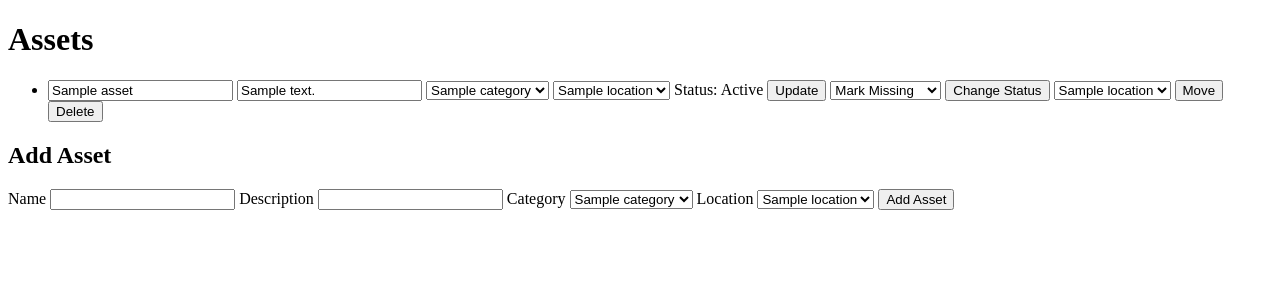
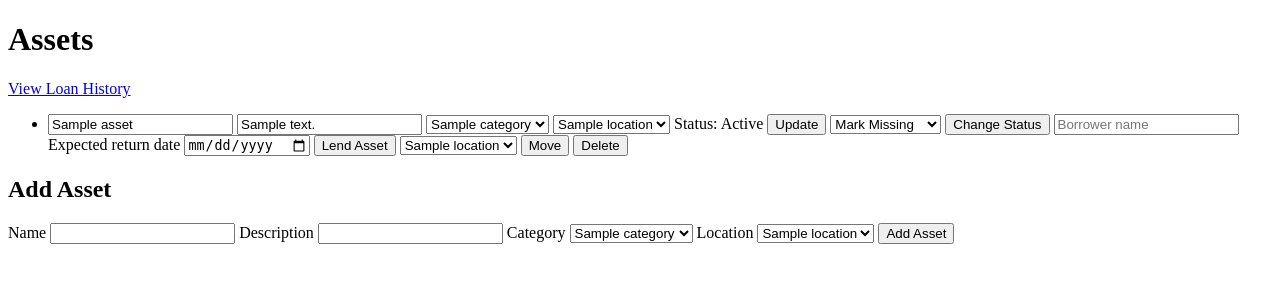
Before and after one commit to ArvindWilliams/home-inventory-manager, a Flask app: page /assets in a window 1280 px wide. Shown: the top 300 px of the page. Run offline with Flask 3, Linux system fonts and the light colour scheme; the visitor is signed in with stand-in values (Sample User, id 1); tables that the repository leaves empty hold one stand-in row (values such as "Sample post").

Commit message:
HIM-58 Add lending controls and loan history interface

```diff
--- a/templates/assets.html
+++ b/templates/assets.html
@@ -9,6 +9,7 @@
 <body>
 
     <h1>Assets</h1>
+    <p><a href="{{ url_for('loan_history') }}">View Loan History</a></p>
 
     <ul>
         {% for asset in assets %}
@@ -41,15 +42,24 @@
             </form>
 
             {% if asset.status == "Active" %}
-            <form method="POST" action="{{ url_for('update_asset_status', asset_id=asset.id) }}" style="display:inline;">
+            <form method="POST" action="{{ url_for('update_asset_status', asset_id=asset.id) }}"
+                style="display:inline;">
                 <select name="status" required>
                     <option value="Missing">Mark Missing</option>
                     <option value="Disposed">Mark Disposed</option>
                 </select>
                 <button type="submit">Change Status</button>
             </form>
+
+            <form method="POST" action="{{ url_for('lend_asset', asset_id=asset.id) }}" style="display:inline;">
+                <input type="text" name="borrower_name" placeholder="Borrower name" required>
+                <label for="due_date_{{ asset.id }}">Expected return date</label>
+                <input type="date" id="due_date_{{ asset.id }}" name="due_date">
+                <button type="submit">Lend Asset</button>
+            </form>
             {% elif asset.status == "Missing" %}
-            <form method="POST" action="{{ url_for('update_asset_status', asset_id=asset.id) }}" style="display:inline;">
+            <form method="POST" action="{{ url_for('update_asset_status', asset_id=asset.id) }}"
+                style="display:inline;">
                 <select name="status" required>
                     <option value="Active">Restore Active</option>
                     <option value="Disposed">Mark Disposed</option>
@@ -57,7 +67,16 @@
                 <button type="submit">Change Status</button>
             </form>
             {% elif asset.status == "Lent" %}
-            <span>Return this asset through the lending workflow.</span>
+            {% set loan = active_loans.get(asset.id) %}
+            {% if loan %}
+            <span>Lent to {{ loan.borrower_name }} on {{ loan.lent_date }}{% if loan.due_date %}; due {{ loan.due_date
+                }}{% endif %}.</span>
+            <form method="POST" action="{{ url_for('return_asset', loan_id=loan.id) }}" style="display:inline;">
+                <button type="submit">Return Asset</button>
+            </form>
+            {% else %}
+            <span>Lent status recorded; no active loan was found.</span>
+            {% endif %}
             {% elif asset.status == "Disposed" %}
             <span>No further lifecycle changes are available.</span>
             {% endif %}
```
Also changed, not shown: templates/loans.html (added, +41 -0 lines).
